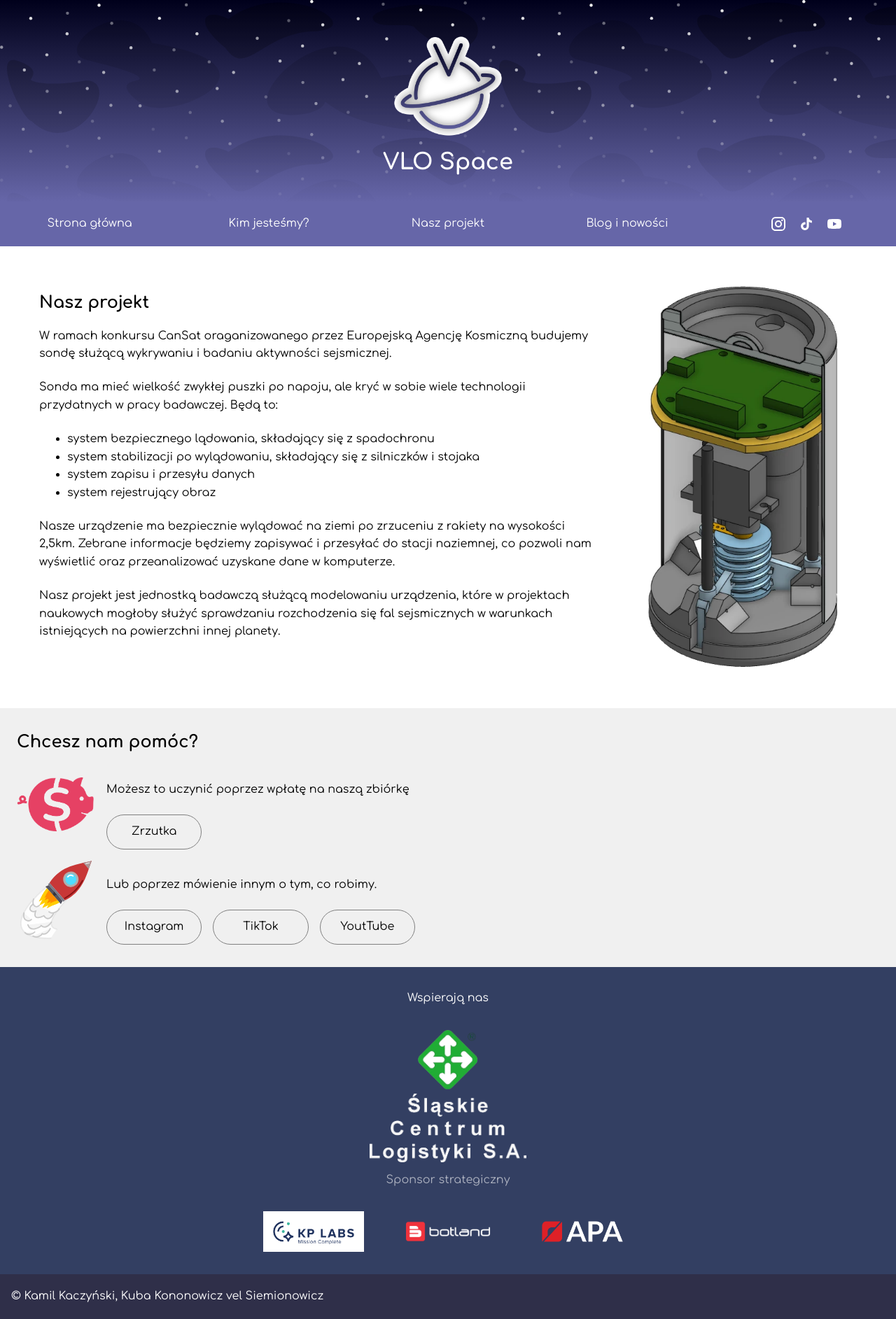
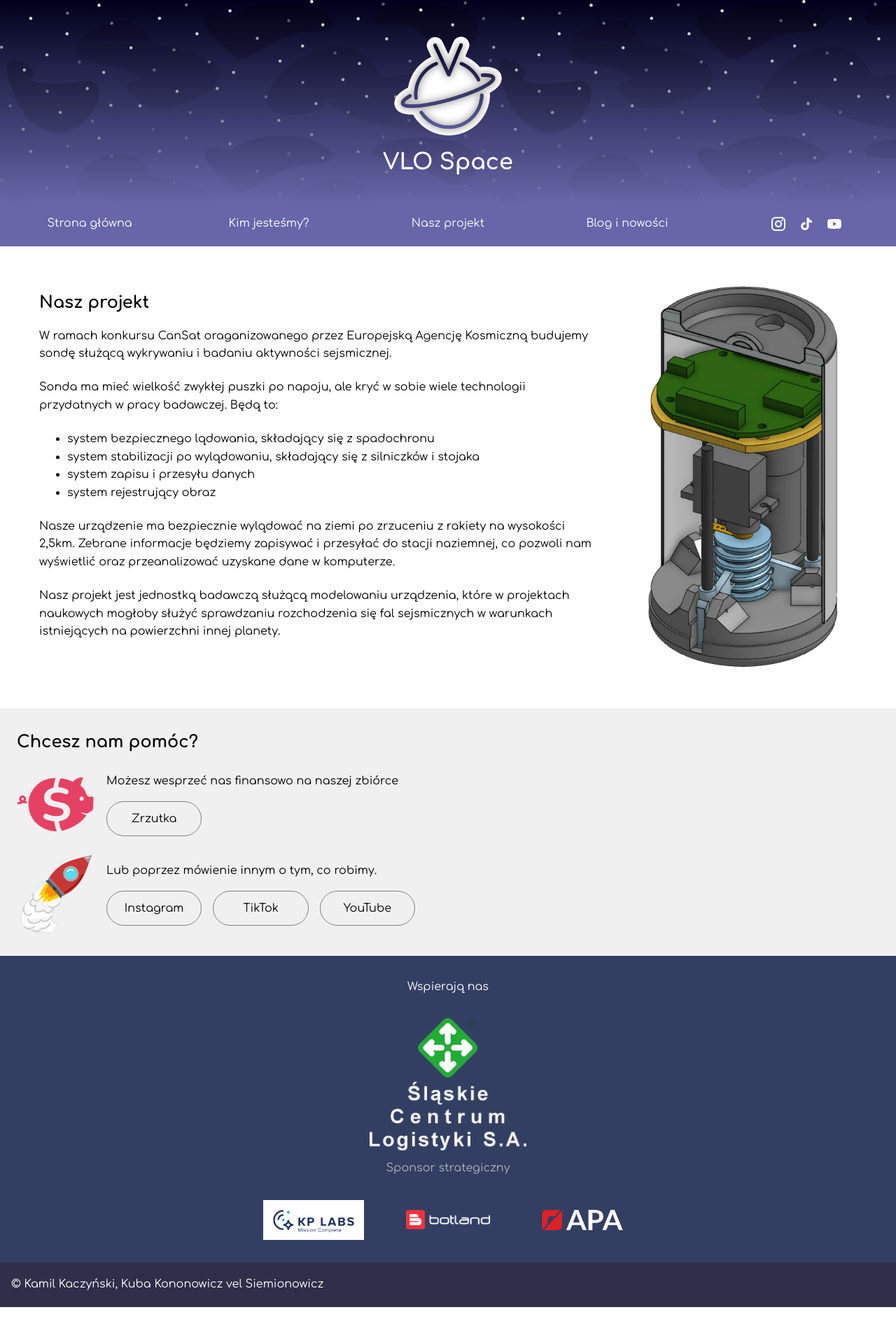
Before and after one commit to vlo-space/vlo-space.github.io, a Jekyll site: the page built from nasz-projekt.md, in a window 1280 px wide. Shown: the whole page at 70% size. Built offline with Jekyll 4.4.1, drawn with Linux system fonts in a browser that asks for light colours.

Commit message:
Improve pre-footer

```diff
--- a/_layouts/base.html
+++ b/_layouts/base.html
@@ -36,37 +36,26 @@
         <div class="pre-footer">
             <h2>Chcesz nam pomóc?</h2>
 
-            <div  id="pre-footer-top">
+            <div class="pre-footer-row">
                 <img class="medium-image" src="/assets/media/logo/zrzutkaPL.png" >
                 <div class="pre-footer-content">
-
-                    <p>
-                        Możesz to uczynić poprzez wpłatę na naszą zbiórkę
-                    </p>
+                    <span>Możesz wesprzeć nas finansowo na naszej zbiórce</span>
                     <div class="link-buttons-container">
                         <a href="https://zrzutka.pl/f3sf8m">Zrzutka</a>
                     </div>
                 </div>
-
             </div>
 
-            <div id="pre-footer-bottom">
+            <div class="pre-footer-row">
                 <img class="medium-image" src="/assets/rocket.svg" >
-
                 <div class="pre-footer-content">
-
-                    <p>
-                        Lub poprzez mówienie innym o tym, co robimy.
-                    </p>
-
+                    <span>Lub poprzez mówienie innym o tym, co robimy.</span>
                     <div class="link-buttons-container">
                         <a href="https://www.instagram.com/v_lo_space/">Instagram</a>
                         <a href="https://www.tiktok.com/@vlo_space_cansat">TikTok</a>
-                        <a href="https://www.youtube.com/@VLO_Space">YoutTube</a>
+                        <a href="https://www.youtube.com/@VLO_Space">YouTube</a>
                     </div>
-
                 </div>
-
             </div>
         </div>
 
--- a/_sass/base.scss
+++ b/_sass/base.scss
@@ -243,18 +243,14 @@
     padding-right: 1.5em;
 }
 
-.pre-footer-content {
-    text-align: left;
+.pre-footer .pre-footer-content {
+    display: flex;
+    flex-direction: column;
+    justify-content: center;
+    gap: 1em;
 }
 
-#pre-footer-top {
-    display: flex;
-    flex-direction: row;
-    gap: 1em;
-    padding-bottom: 1em;
-}
-
-#pre-footer-bottom {
+.pre-footer .pre-footer-row {
     display: flex;
     flex-direction: row;
     gap: 1em;
```
